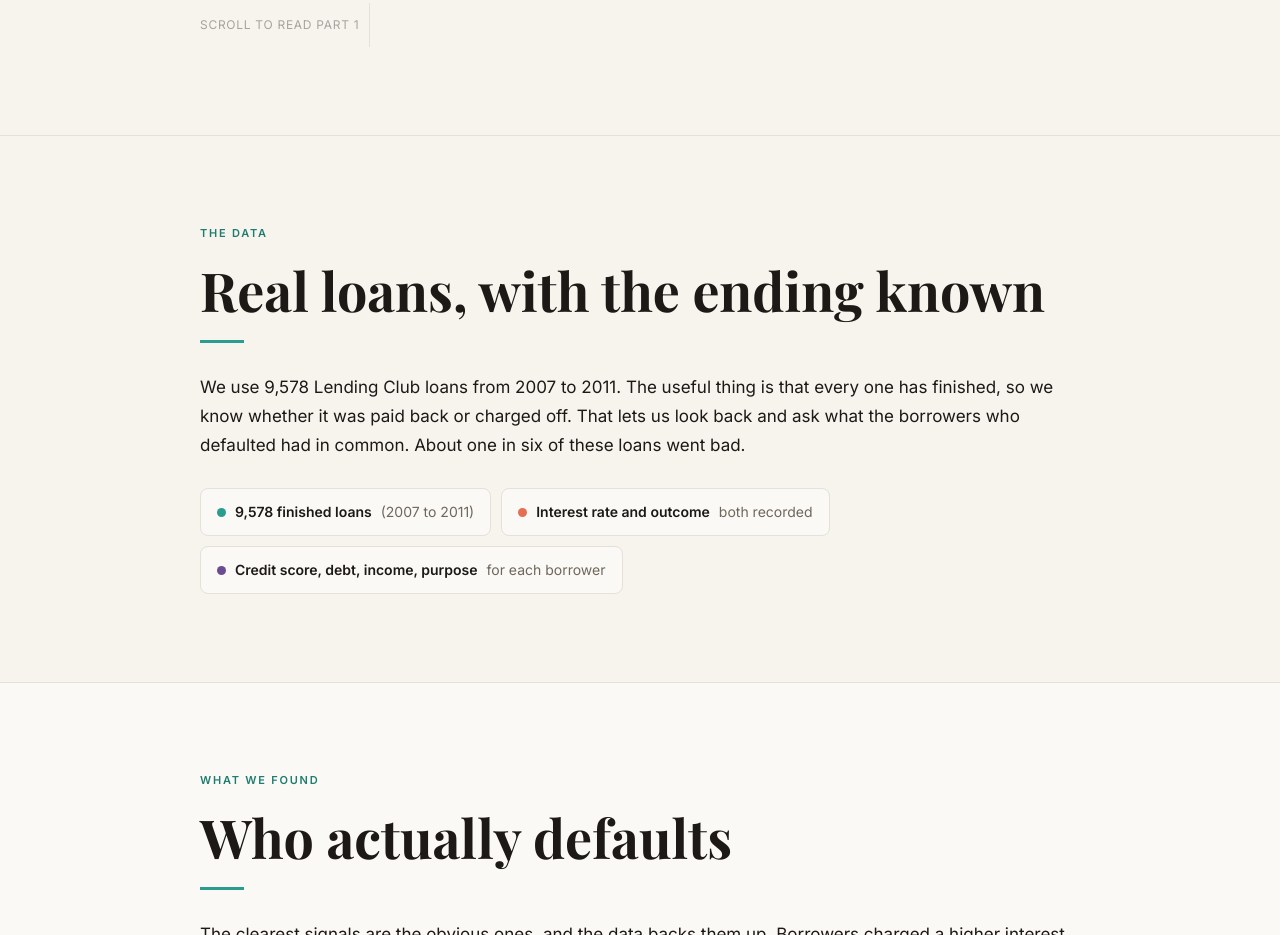
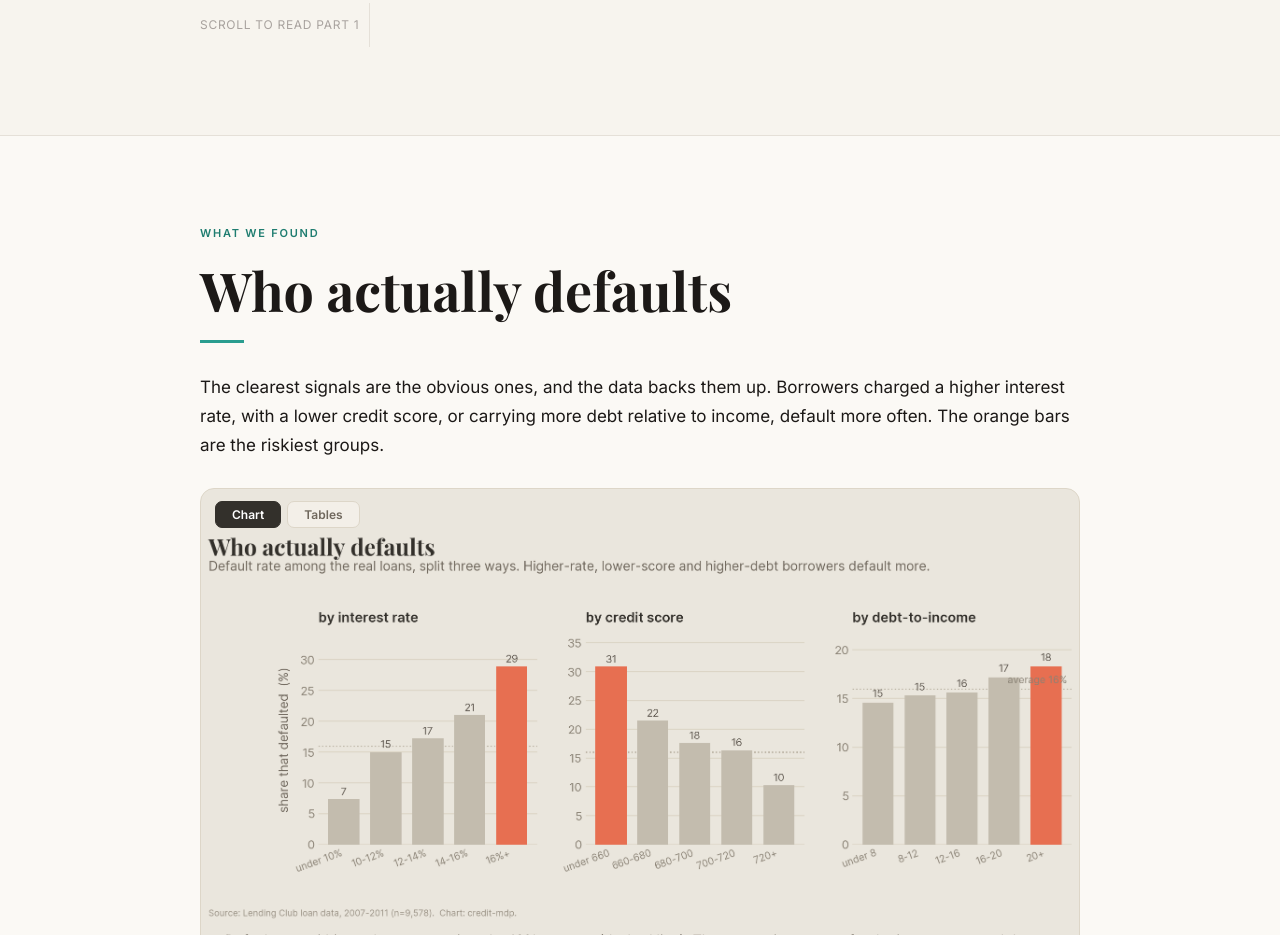
Before and after one commit to RishikeshGovind/credit-mdp, a plain HTML site: page docs/part1.html in a window 1280 px wide. Shown: the part 877-1812 px from the top of the page. Drawn offline with nearby package versions, Linux system fonts and the light colour scheme; a web font is replaced by a local one.

Commit message:
lendingclub source

```diff
--- a/docs/part1.html
+++ b/docs/part1.html
@@ -3,7 +3,7 @@
 <head>
 <meta charset="utf-8" />
 <meta name="viewport" content="width=device-width, initial-scale=1" />
-<title>Part 1 — Can we predict who defaults?</title>
+<title>Part 1: Can we predict who defaults?</title>
 <link rel="preconnect" href="https://fonts.googleapis.com">
 <link rel="preconnect" href="https://fonts.gstatic.com" crossorigin>
 <link href="https://fonts.googleapis.com/css2?family=Playfair+Display:ital,wght@0,400;0,700;1,400;1,700&family=Inter:wght@300;400;500;600&display=swap" rel="stylesheet">
@@ -40,24 +40,6 @@
       <div class="stat"><div class="num v">0.61</div><div class="lbl">how accurate the model gets (AUC)</div></div>
     </div>
     <div class="scroll-cue">SCROLL TO READ PART 1</div>
-  </div>
-</section>
-
-<!-- DATA -->
-<section id="data">
-  <div class="fade">
-    <div class="eyebrow">The data</div>
-    <h2>Real loans, with the ending known</h2>
-    <div class="accent-line"></div>
-    <p>We use 9,578 Lending Club loans from 2007 to 2011. The useful thing is that
-    every one has finished, so we know whether it was paid back or charged off. That
-    lets us look back and ask what the borrowers who defaulted had in common. About
-    one in six of these loans went bad.</p>
-    <div class="chips">
-      <span class="chip"><span class="d" style="background:var(--teal)"></span><strong>9,578 finished loans</strong> (2007 to 2011)</span>
-      <span class="chip"><span class="d" style="background:var(--orange)"></span><strong>Interest rate and outcome</strong> both recorded</span>
-      <span class="chip"><span class="d" style="background:var(--violet)"></span><strong>Credit score, debt, income, purpose</strong> for each borrower</span>
-    </div>
   </div>
 </section>
 
```
Also changed, not shown: docs/index.html (+1 -17 lines).
